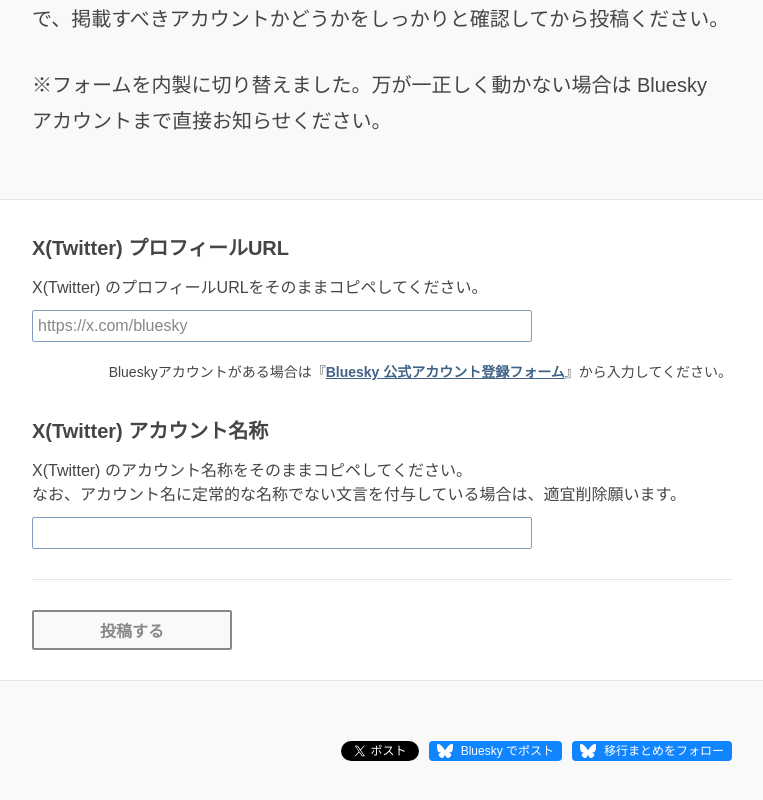
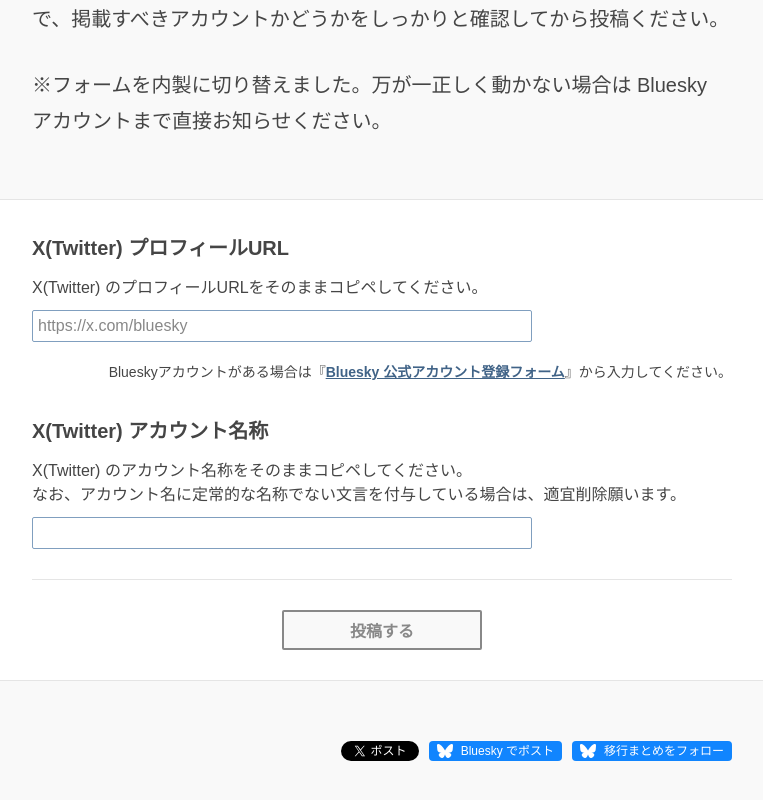
Before and after one commit to girigiribauer/bluesky-official-accounts, a Next.js app: page /contribution/request in a window 1280 px wide. Shown: the part 494-1294 px from the top of the page, without its empty margins (258-1021 px from the left). Built offline with nearby package versions, Linux system fonts and the light colour scheme; no server answers.

Commit message:
微調整

```diff
--- a/src/app/contribution/register/RegisterForm.module.scss
+++ b/src/app/contribution/register/RegisterForm.module.scss
@@ -72,12 +72,10 @@
   background: var(--color-white);
   outline: none;
 
+  max-width: 500px;
+
   &::placeholder {
     color: var(--color-black-lighter);
-  }
-
-  @include mq(l) {
-    width: 500px;
   }
 }
 
@@ -136,7 +134,7 @@
 // 分野チップ選択
 .chips {
   display: grid;
-  grid-template-columns: repeat(auto-fill, minmax(165px, 1fr));
+  grid-template-columns: repeat(auto-fill, minmax(190px, 1fr));
   gap: 10px;
 }
 
@@ -147,7 +145,7 @@
   gap: 5px;
   padding: 4px 5px;
   border-radius: 4px;
-  font-size: 0.625rem;
+  font-size: 0.75rem;
   font-family: 'Noto Sans JP', sans-serif;
   font-weight: bold;
   background: var(--color-primary-lighter2);
@@ -157,6 +155,10 @@
   cursor: pointer;
   line-height: 1.5;
   text-align: left;
+
+  @include mq(l) {
+    font-size: 0.875rem;
+  }
 }
 
 .chipIcon {
@@ -217,10 +219,7 @@
   align-items: flex-end;
   gap: 0;
   width: 100%;
-
-  @include mq(l) {
-    width: 500px;
-  }
+  max-width: 500px;
 }
 
 .evidenceShortcut {
@@ -276,6 +275,7 @@
 
 .inputReadonly {
   width: 100%;
+  max-width: 500px;
   height: 120px;
   box-sizing: border-box;
   padding: 4px 5px;
@@ -287,14 +287,17 @@
   background: var(--color-black-lighter2);
   resize: none;
   line-height: 1.5;
-
-  @include mq(l) {
-    width: 500px;
-  }
 }
 
 .separator {
   margin: 0;
+}
+
+.submitArea {
+  display: flex;
+  flex-direction: column;
+  align-items: center;
+  gap: 10px;
 }
 
 // 送信ボタン
@@ -320,6 +323,7 @@
 }
 
 .submitError {
+  width: 100%;
   font-size: 0.875rem;
   color: var(--color-attention);
   line-height: 1.5;
--- a/src/app/contribution/register/RegisterForm.tsx
+++ b/src/app/contribution/register/RegisterForm.tsx
@@ -527,6 +527,7 @@
 
       <hr className={styles.separator} />
 
+      <div className={styles.submitArea}>
         {submitState === "error" && (
           <p className={styles.submitError} role="alert">{errorMessage}</p>
         )}
@@ -541,6 +542,7 @@
         >
           {isSubmitting ? "送信中..." : "投稿する"}
         </button>
+      </div>
     </form>
   );
 };
--- a/src/app/contribution/request/RequestForm.module.scss
+++ b/src/app/contribution/request/RequestForm.module.scss
@@ -56,12 +56,10 @@
   background: var(--color-white);
   outline: none;
 
+  max-width: 500px;
+
   &::placeholder {
     color: var(--color-black-lighter);
-  }
-
-  @include mq(l) {
-    width: 500px;
   }
 }
 
@@ -100,6 +98,7 @@
 }
 
 .submitError {
+  width: 100%;
   font-size: 0.875rem;
   color: var(--color-attention);
   line-height: 1.5;
@@ -107,6 +106,13 @@
 
 .separator {
   margin: 0;
+}
+
+.submitArea {
+  display: flex;
+  flex-direction: column;
+  align-items: center;
+  gap: 10px;
 }
 
 // 送信ボタン
--- a/src/app/contribution/request/RequestForm.tsx
+++ b/src/app/contribution/request/RequestForm.tsx
@@ -207,6 +207,7 @@
 
       <hr className={styles.separator} />
 
+      <div className={styles.submitArea}>
         {submitState === "error" && (
           <p className={styles.submitError} role="alert">{errorMessage}</p>
         )}
@@ -221,6 +222,7 @@
         >
           {isSubmitting ? "送信中..." : "投稿する"}
         </button>
+      </div>
     </form>
   );
 };
```
Lines whose indentation alone changed are shown as unchanged.
